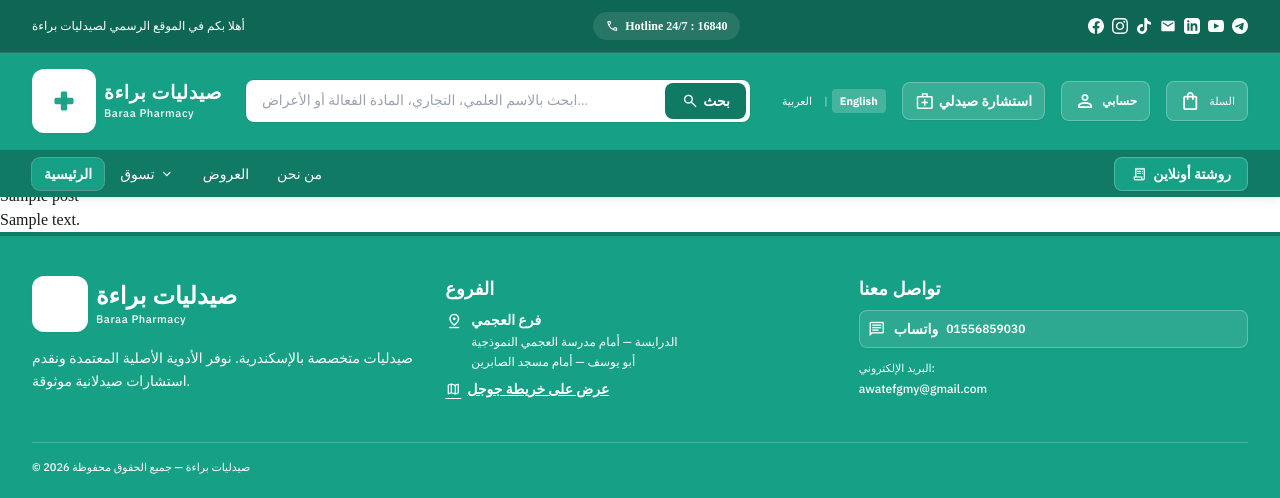
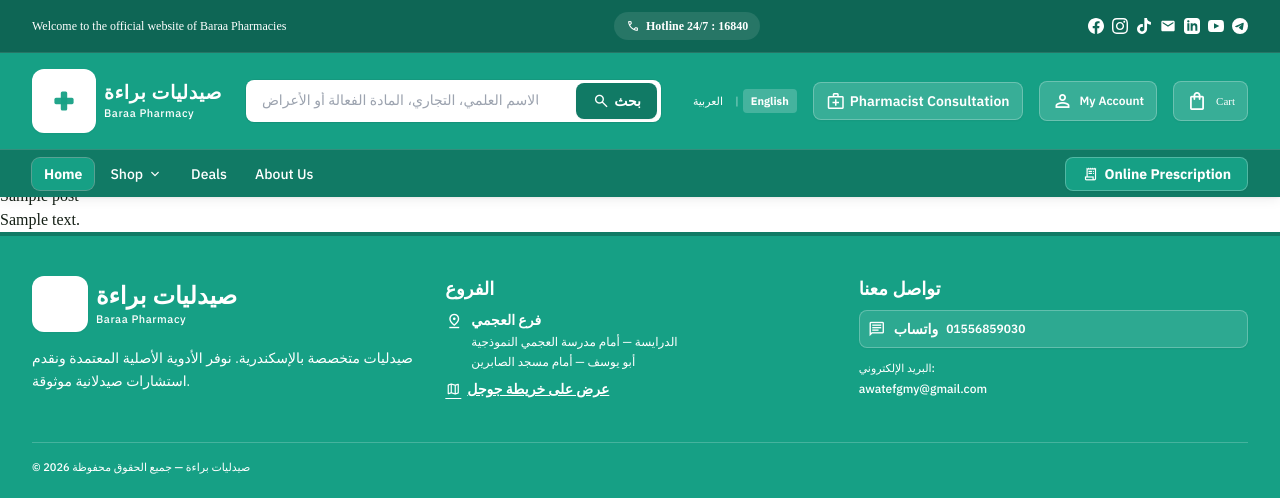
Before and after one commit to MustafaHassaan/Bara-a, a WordPress theme: template wp-content/themes/baraa-pharmacy/index.php in a window 1280 px wide. Shown: the top 498 px of the page. Run offline with PHP 8.4 and a stand-in for WordPress, Linux system fonts and the light colour scheme; the site name, menu and one post (Sample post) are stand-ins, and other content is empty; some libraries are stand-ins or nearby versions.

Commit message:
Fix All Navbar

```diff
--- a/wp-content/themes/baraa-pharmacy/header.php
+++ b/wp-content/themes/baraa-pharmacy/header.php
@@ -11,6 +11,7 @@ $cart_count       = $woocommerce && $woocommerce->cart ? $woocommerce->cart->get
 $cart_total       = $woocommerce && $woocommerce->cart ? $woocommerce->cart->get_cart_total() : '';
 $current_locale   = get_locale();
 $cart_total_plain = wp_strip_all_tags($cart_total);
+$is_arabic        = in_array($current_locale, array('ar', 'ar_AR'));
 
 // شريط عرض الحملة: بيتطبع جوه الهيدر الثابت، وسيبيسر الهيدر بيزيد بمقدار
 // طوله عشان ما يغطّاش أول المحتوى. من غير حملة ما فيش أي تغيير في الهيدر.
@@ -53,7 +54,7 @@ $theme_cookie = 'light';
         <div class="flex flex-col md:flex-row items-center justify-between gap-2">
             <!-- Left: Welcome message -->
             <div class="flex items-center gap-4">
-                <span class="font-medium">أهلا بكم في الموقع الرسمي لصيدليات براءة</span>
+                <span class="font-medium"><?php echo $is_arabic ? 'أهلا بكم في الموقع الرسمي لصيدليات براءة' : 'Welcome to the official website of Baraa Pharmacies'; ?></span>
             </div>
 
             <!-- Center: Hotline -->
@@ -184,24 +185,24 @@ $theme_cookie = 'light';
                 class="hidden lg:flex items-center gap-space-xs px-3 py-2 rounded-lg bg-white/15 hover:bg-white hover:text-[#16A085] text-white border border-white/25 font-label-md text-label-md transition-all shadow-sm font-semibold"
             >
                 <span class="material-symbols-outlined text-[20px]">medical_services</span>
-                <span><?php esc_html_e('استشارة صيدلي', 'baraa-pharmacy'); ?></span>
+                <span><?php echo $is_arabic ? 'استشارة صيدلي' : 'Pharmacist Consultation'; ?></span>
             </a>
 
             <!-- My account -->
             <a
                 class="flex items-center gap-1.5 px-3 py-2 rounded-lg bg-white/15 hover:bg-white hover:text-[#16A085] text-white border border-white/25 font-label-md text-label-md transition-all shadow-sm font-semibold"
                 href="<?php echo esc_url($account_url); ?>"
-                aria-label="<?php esc_attr_e('حسابي', 'baraa-pharmacy'); ?>"
+                aria-label="<?php echo $is_arabic ? 'حسابي' : 'My Account'; ?>"
             >
                 <span class="material-symbols-outlined text-[20px] lg:text-[22px]" aria-hidden="true">person</span>
-                <span class="hidden lg:inline text-xs font-semibold leading-none"><?php esc_html_e('حسابي', 'baraa-pharmacy'); ?></span>
+                <span class="hidden lg:inline text-xs font-semibold leading-none"><?php echo $is_arabic ? 'حسابي' : 'My Account'; ?></span>
             </a>
 
             <!-- Cart -->
             <a
                 class="flex items-center gap-2 px-3 py-2 rounded-lg bg-white/15 hover:bg-white hover:text-[#16A085] text-white border border-white/25 transition-all shadow-sm group"
                 href="<?php echo esc_url($cart_url); ?>"
-                aria-label="<?php echo esc_attr(sprintf(__('السلة — %s منتج', 'baraa-pharmacy'), $cart_count)); ?>"
+                aria-label="<?php echo esc_attr(sprintf($is_arabic ? 'السلة — %s منتج' : 'Cart — %s items', $cart_count)); ?>"
             >
                 <div class="relative flex items-center">
                     <span class="material-symbols-outlined text-[20px] lg:text-[22px]">shopping_bag</span>
@@ -210,7 +211,7 @@ $theme_cookie = 'light';
                     </span>
                 </div>
                 <div class="flex flex-col text-right">
-                    <span class="text-[11px] text-white/90 group-hover:text-inherit leading-none"><?php esc_html_e('السلة', 'baraa-pharmacy'); ?></span>
+                    <span class="text-[11px] text-white/90 group-hover:text-inherit leading-none"><?php echo $is_arabic ? 'السلة' : 'Cart'; ?></span>
                     <span id="baraa-cart-total" class="text-xs font-bold leading-tight baraa-cart-total text-white group-hover:text-inherit hidden sm:block" style="<?php echo $cart_total_plain ? '' : 'display:none'; ?>"><?php echo esc_html($cart_total_plain); ?></span>
                 </div>
             </a>
@@ -224,20 +225,20 @@ $theme_cookie = 'light';
         <button
             id="mobile-menu-toggle"
             class="lg:hidden flex items-center gap-1 px-2 py-1.5 rounded-lg hover:bg-white/20 transition-colors"
-            aria-label="<?php esc_attr_e('القائمة', 'baraa-pharmacy'); ?>"
+            aria-label="<?php echo $is_arabic ? 'القائمة' : 'Menu'; ?>"
         >
             <span class="material-symbols-outlined text-[20px]">menu</span>
         </button>
 
         <nav
             class="hidden lg:flex items-center gap-space-xs font-label-md text-label-md py-1 flex-1"
-            aria-label="<?php esc_attr_e('التنقل الرئيسي', 'baraa-pharmacy'); ?>"
+            aria-label="<?php echo $is_arabic ? 'التنقل الرئيسي' : 'Main Navigation'; ?>"
         >
             <!-- الرئيسية -->
             <a
                 class="px-3 py-1.5 rounded-lg whitespace-nowrap transition-colors <?php echo is_front_page() ? 'bg-[#16A085] text-white font-bold shadow-sm ring-1 ring-white/30' : 'text-white/95 hover:bg-white/20 hover:text-white font-medium'; ?>"
                 href="<?php echo esc_url(home_url('/')); ?>"
-            ><?php esc_html_e('الرئيسية', 'baraa-pharmacy'); ?></a>
+            ><?php echo $is_arabic ? 'الرئيسية' : 'Home'; ?></a>
 
             <!-- تسوق مع dropdown -->
             <div class="relative group" id="shop-dropdown-container">
@@ -248,7 +249,7 @@ $theme_cookie = 'light';
                     aria-expanded="false"
                     aria-haspopup="true"
                 >
-                    <?php esc_html_e('تسوق', 'baraa-pharmacy'); ?>
+                    <?php echo $is_arabic ? 'تسوق' : 'Shop'; ?>
                     <span class="material-symbols-outlined text-[16px]" id="shop-dropdown-icon">expand_more</span>
                 </a>
                 <!-- Dropdown menu -->
@@ -325,13 +326,13 @@ $theme_cookie = 'light';
             <a
                 class="px-3 py-1.5 rounded-lg whitespace-nowrap transition-colors text-white/95 hover:bg-white/20 hover:text-white font-medium"
                 href="<?php echo esc_url(home_url('/deals')); ?>"
-            ><?php esc_html_e('العروض', 'baraa-pharmacy'); ?></a>
+            ><?php echo $is_arabic ? 'العروض' : 'Deals'; ?></a>
 
             <!-- من نحن -->
             <a
                 class="px-3 py-1.5 rounded-lg whitespace-nowrap transition-colors text-white/95 hover:bg-white/20 hover:text-white font-medium"
                 href="<?php echo esc_url(home_url('/about')); ?>"
-            ><?php esc_html_e('من نحن', 'baraa-pharmacy'); ?></a>
+            ><?php echo $is_arabic ? 'من نحن' : 'About Us'; ?></a>
         </nav>
 
         <!-- Online prescription CTA -->
@@ -341,7 +342,7 @@ $theme_cookie = 'light';
             target="_blank" rel="noopener noreferrer"
         >
             <span class="material-symbols-outlined text-[16px]">receipt_long</span>
-            <span><?php esc_html_e('روشتة أونلاين', 'baraa-pharmacy'); ?></span>
+            <span><?php echo $is_arabic ? 'روشتة أونلاين' : 'Online Prescription'; ?></span>
         </a>
     </div>
 
```
